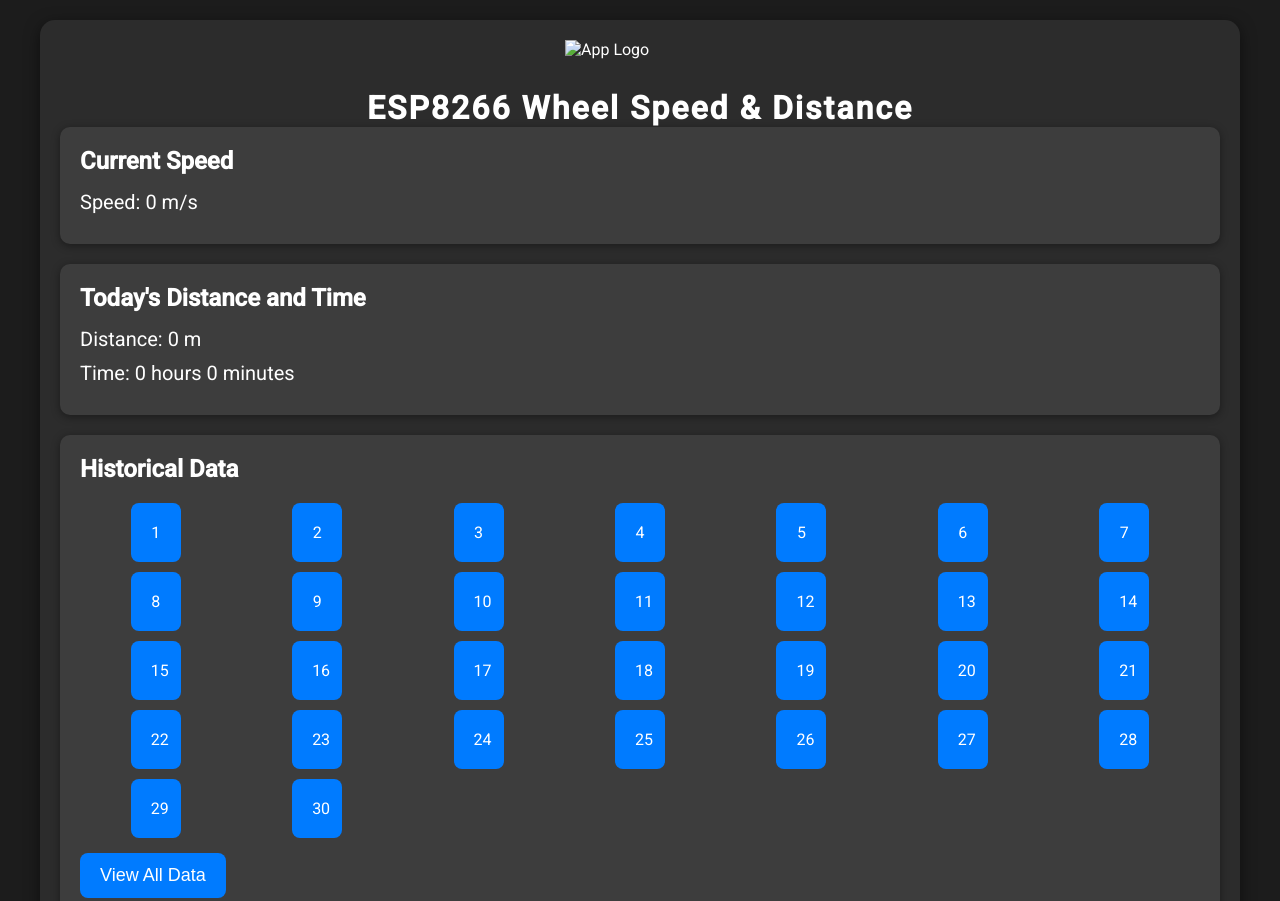
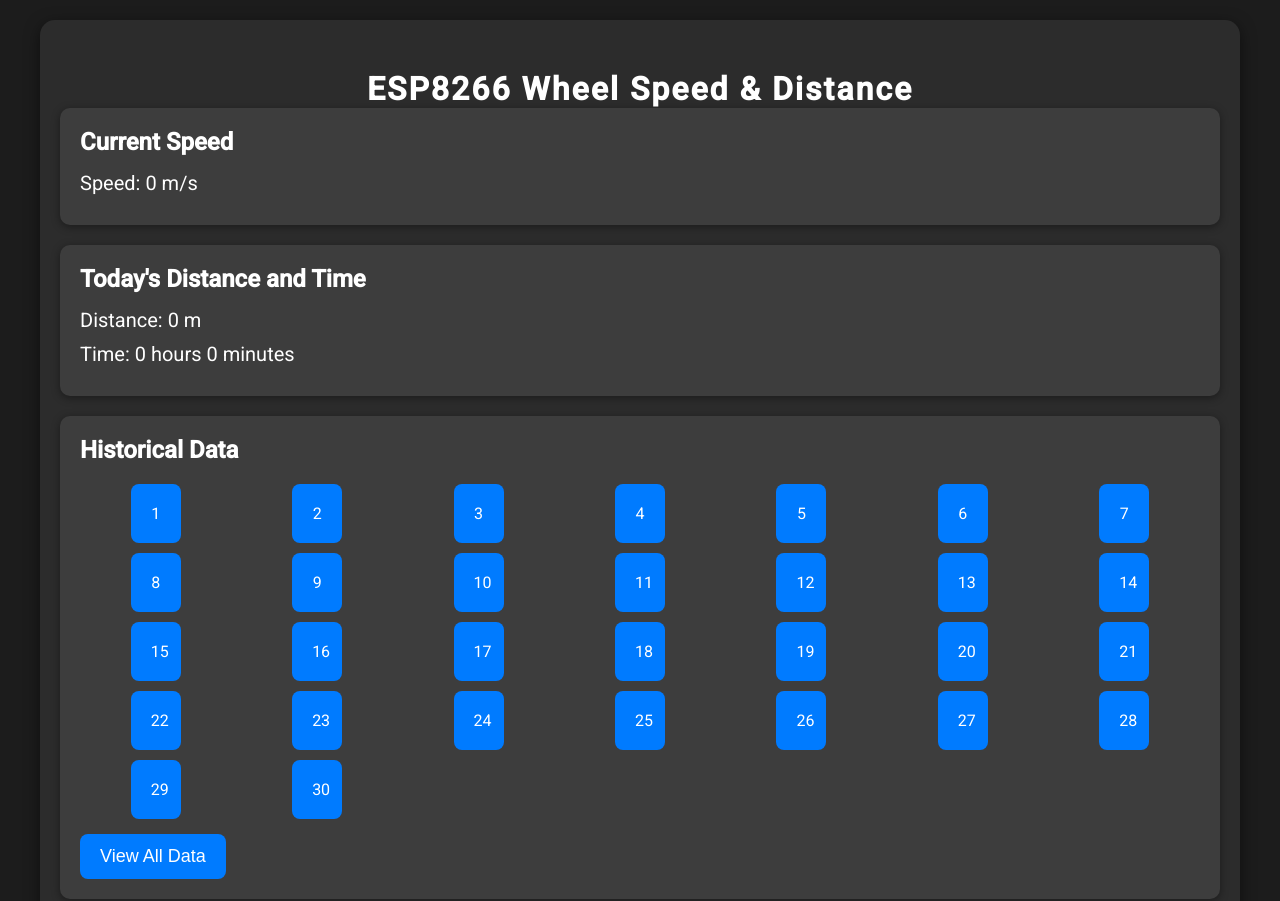
Before and after one commit to gargshaurya/cycle-tracker, a plain HTML site: page index.html in a window 1280 px wide. Shown: the top 901 px of the page. Drawn offline with Linux system fonts and the light colour scheme.

Commit message:
Update index.html

```diff
--- a/index.html
+++ b/index.html
@@ -140,7 +140,6 @@
 
     <div class="container">
         <!-- Logo Section -->
-        <img src="your-logo.png" alt="App Logo" class="logo"> <!-- Replace with your logo image -->
 
         <h1>ESP8266 Wheel Speed & Distance</h1>
 
```
